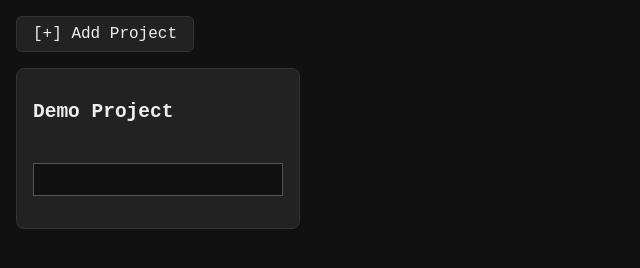
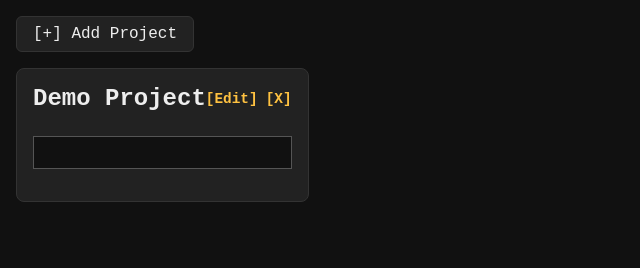
Before and after one commit to maxsoulfly/todo-list, a website built with webpack: page src/template.html in a window 1280 px wide. Shown: the whole page, without its empty margins (0-640 px from the left). Built offline with nearby package versions, Linux system fonts and the light colour scheme.

Commit message:
style: add glow effect on hover and project control button alignment

```diff
--- a/src/modules/ui.js
+++ b/src/modules/ui.js
@@ -42,6 +42,28 @@ const renderProjects = () => {
 
         const title = document.createElement("h2");
         title.innerText = project.title;
+
+        const controls = document.createElement("span");
+        controls.classList.add("project-controls");
+
+        const deleteBtn = document.createElement("span");
+        deleteBtn.innerText = "[X]";
+        deleteBtn.addEventListener("click", () => {
+            deleteProject(project.id);
+            saveData({
+                projects: getAllProjects(),
+                tasks: getAllTasks(),
+            });
+
+            renderProjects();
+        });
+
+        const editBtn = document.createElement("span");
+        editBtn.innerText = "[Edit]";
+
+        controls.append(editBtn, deleteBtn);
+
+        title.append(controls);
         projectColumn.append(title);
 
         const tasks = renderTasks(project.id);
@@ -67,7 +89,7 @@ const renderTasks = (projectId) => {
         title.innerText = task.title;
 
         const controls = document.createElement("span");
-        controls.classList.add = "task-controls";
+        controls.classList.add("task-controls");
 
         const deleteBtn = document.createElement("span");
         deleteBtn.innerText = "[X]";
--- a/src/style.css
+++ b/src/style.css
@@ -45,6 +45,15 @@ body {
 	box-sizing: border-box;
 }
 
+.project-column h2 {
+	display        : flex;
+	justify-content: space-between;
+	align-items    : center;
+	margin         : 0;
+	font-size      : 1.5rem;
+	color          : var(--fg-clr);
+}
+
 .task-list p {
 	display        : flex;
 	justify-content: space-between;
@@ -54,21 +63,24 @@ body {
 	margin-bottom  : 0.25rem;
 }
 
-
+.project-controls,
 .task-controls {
 	display: flex;
 	gap    : 0.5rem;
 }
 
+.project-controls span,
 .task-controls span {
-	cursor     : pointer;
 	color      : var(--warning-clr);
 	font-size  : 0.9rem;
 	user-select: none;
 }
 
+.project-controls span:hover,
 .task-controls span:hover {
-	text-decoration: underline;
+	text-shadow: 0 0 4px var(--warning-clr);
+
+	cursor: pointer;
 }
 
 
```
